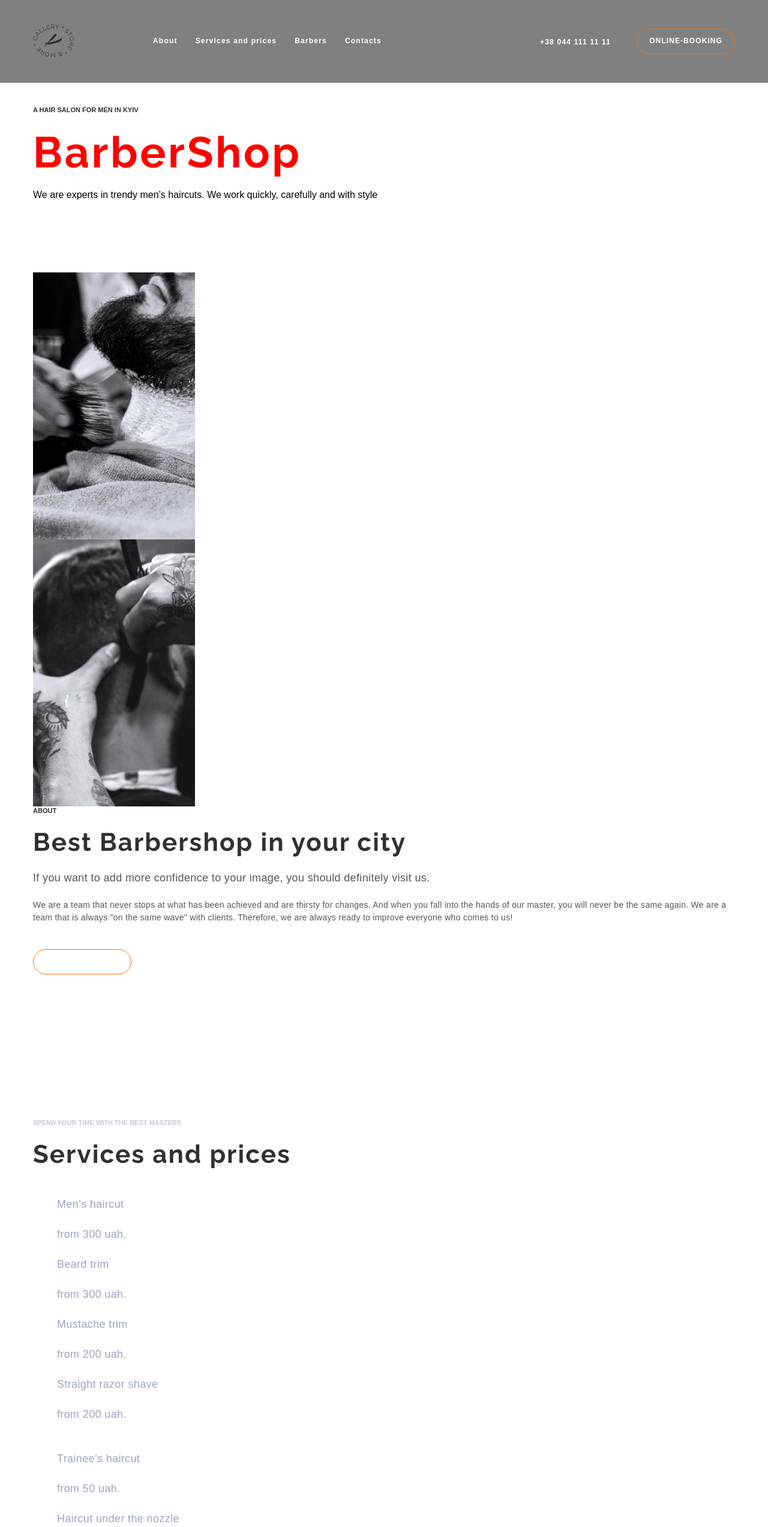
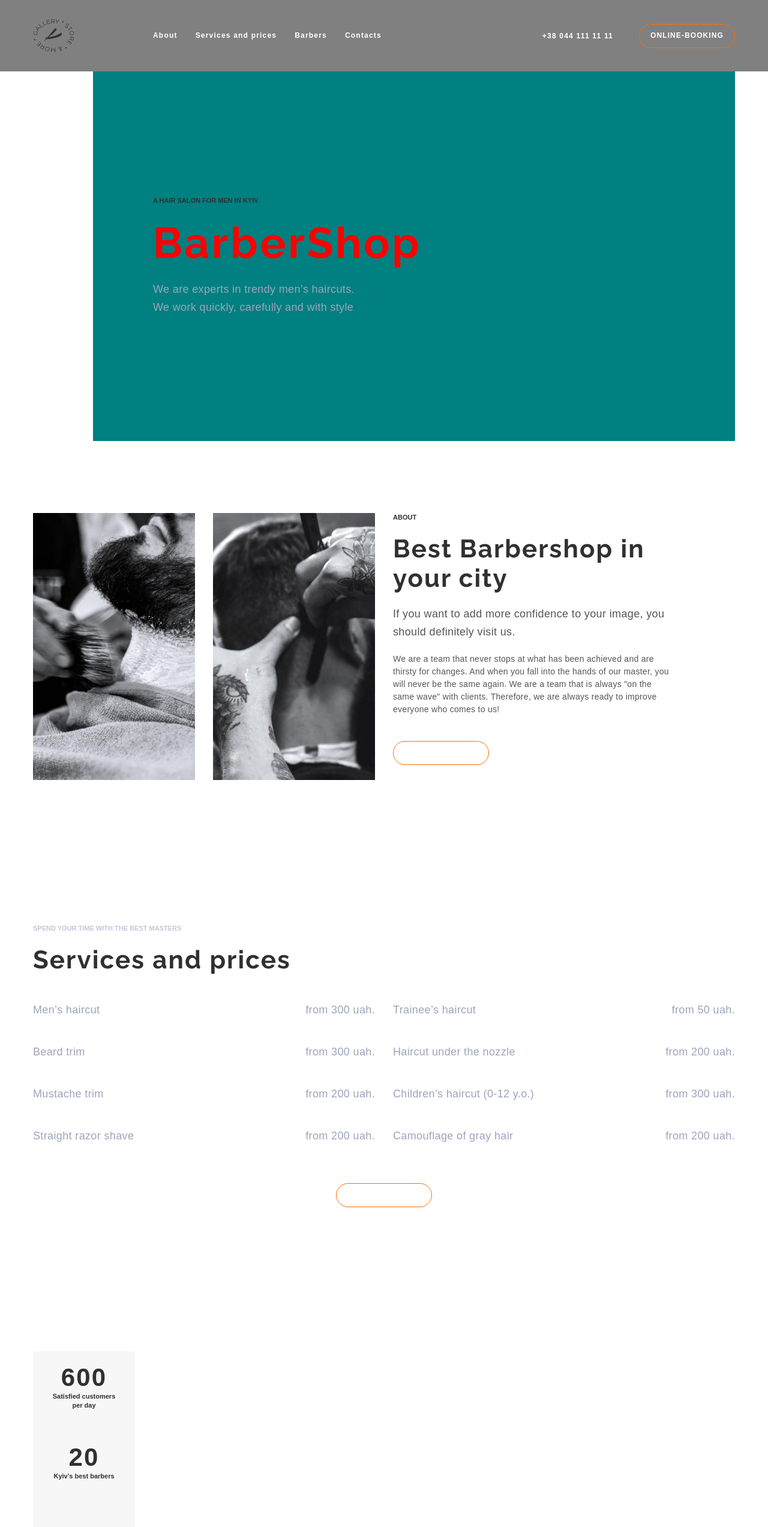
Before and after one commit to strictly-rigid/barbershop, a plain HTML site: page index.html in a window 1280 px wide. Shown: the top 2545 px of the page at 60% size. Drawn offline with nearby package versions, Linux system fonts and the light colour scheme.

Commit message:
flex added

```diff
--- a/css/styles.css
+++ b/css/styles.css
@@ -28,8 +28,19 @@ p {
   margin-bottom: 0;
 }
 
+ul,
+ol {
+  margin-top: 0;
+  margin-bottom: 0;
+  padding-left: 0;
+}
+
 img {
   display: block;
+}
+
+button {
+  cursor: pointer;
 }
 
 address {
@@ -71,7 +82,14 @@ header {
   margin: 0 auto;
 }
 
+.section {
+  padding-top: 120px;
+  padding-bottom: 120px;
+}
+
 .btn {
+  min-width: 160px;
+  height: 40px;
   font-family: inherit;
   font-weight: 600;
   font-size: 12px;
@@ -79,8 +97,8 @@ header {
   letter-spacing: 0.09em;
   text-transform: uppercase;
   color: var(--third-text-color);
-  background-color: inherit;
-  padding: 12px 20px;
+  background-color: transparent;
+  /* padding: 12px 20px; */
 
   border: 1px solid var(--accent-color);
   border-radius: 25px;
@@ -176,6 +194,7 @@ header {
 }
 
 .main-header {
+  margin-bottom: 20px;
   font-family: 'Raleway';
   font-size: 72px;
   line-height: calc(85 / 72);
@@ -183,17 +202,46 @@ header {
   color: red;
 }
 
+/* ----------------- HERO ----------------- */
+
+.hero-container {
+  display: flex;
+}
+
+.hero-list {
+  width: 100px;
+}
+
+.hero-wrapper {
+  background-color: teal;
+  flex-grow: 1;
+  padding: 208px 100px;
+}
+
 .hero-pre-title {
   margin-bottom: 20px;
 }
 
-.main-header {
-  margin-bottom: 20px;
+.hero-text {
+  max-width: 360px;
+  font-size: 18px;
+  line-height: calc(30 / 18);
+  letter-spacing: 0.02em;
+  color: var(--primary-text-color);
+}
+/* ----------------- DESCRIPTION ----------------- */
+
+.description-container {
+  display: flex;
+  gap: 30px;
 }
 
-.description {
-  padding-top: 120px;
-  padding-bottom: 120px;
+.description-list {
+  display: flex;
+  gap: 30px;
+}
+.description-wrapper {
+  max-width: 470px;
 }
 
 .descritpion-text {
@@ -201,9 +249,11 @@ header {
 }
 
 /* ----------------- PRICES ----------------- */
-.prices {
-  padding-top: 120px;
-  padding-bottom: 120px;
+
+.prices-wrapper {
+  display: flex;
+  justify-content: space-between;
+  margin-bottom: 44px;
 }
 
 .prices-pre-title {
@@ -215,19 +265,28 @@ header {
 }
 
 .prices-list {
-  margin-bottom: 44px;
+  width: calc((100% - 30px) / 2);
+}
+
+.prices-item {
+  display: flex;
+  justify-content: space-between;
+}
+
+.prices-item + .prices-item {
+  margin-top: 20px;
 }
 
 .prices-item-text {
   color: var(--primary-text-color);
 }
 
+.prices-btn {
+  display: block;
+  margin: 0 auto;
+}
+
 /* ----------------- BENEFITS ----------------- */
-
-.benefits {
-  padding-top: 120px;
-  padding-bottom: 120px;
-}
 
 .benefits-item {
   width: 170px;
@@ -263,12 +322,16 @@ header {
 /* ----------------- BARBERS ----------------- */
 
 .barbers {
-  padding-top: 120px;
-  padding-bottom: 120px;
+  background-color: var(--background-color);
 }
 
+.barbers-card {
+  flex-basis: calc(100%-60px) / 3;
+}
 .barbers-list {
   display: flex;
+  flex-wrap: wrap;
+  gap: 30px;
 }
 
 .barbers-title {
@@ -298,6 +361,22 @@ header {
   color: var(--accent-color);
 }
 
-.barbers-img {
-  margin-bottom: 30px;
+.barbers-card-content-wrapper {
+  padding-top: 30px;
 }
+
+/* ----------------- GALLERY ----------------- */
+
+.gallery-list {
+  display: flex;
+  flex-wrap: wrap;
+  gap: 30px;
+}
+
+.gallery-item {
+  flex-basis: calc(100%-90px) / 4;
+}
+
+.gallery-pre-title {
+  margin-bottom: 44px;
+}
--- a/index.html
+++ b/index.html
@@ -33,7 +33,7 @@
           <div class="nav-container">
             <ul class="header-list list">
               <li class="header-list-item">
-                <a class="header-list-link" href="#descritpion">About</a>
+                <a class="header-list-link" href="#description">About</a>
               </li>
               <li class="header-list-item">
                 <a class="header-list-link" href="#prices"
@@ -66,9 +66,9 @@
       </div>
     </header>
     <main>
+      <!--SECTION HERO-->
       <section class="hero">
-        <div class="container">
-          <div>
+        <div class="container hero-container">
           <ul class="hero-list list">
             <li class="hero-item">
               <a
@@ -89,8 +89,8 @@
               >
             </li>
           </ul>
-          </div>
-          <div>
+
+          <div class="hero-wrapper">
             <p class="hero-pre-title pre-title">A hair salon for men in Kyiv</p>
             <h1 class="main-header">BarberShop</h1>
             <p class="hero-text">
@@ -102,9 +102,9 @@
       </section>
 
       <!--SECTION DESCRIPTION-->
-      <section class="description" id="descritpion">
-        <div class="container">
-          <ul class="list">
+      <section class="description section" id="description">
+        <div class="description-container container">
+          <ul class="description-list list">
             <li>
               <img
                 src="./images/description/img1-desktop.jpg"
@@ -122,7 +122,7 @@
               />
             </li>
           </ul>
-
+          <div class="description-wrapper">
             <p class="pre-title">About</p>
             <h2 class="title">Best Barbershop in your city</h2>
             <p class="pre-text">
@@ -131,22 +131,24 @@
             </p>
             <p class="descritpion-text text">
               We are a team that never stops at what has been achieved and are
-            thirsty for changes. And when you fall into the hands of our master,
-            you will never be the same again. We are a team that is always "on
-            the same wave" with clients. Therefore, we are always ready to
-            improve everyone who comes to us!
+              thirsty for changes. And when you fall into the hands of our
+              master, you will never be the same again. We are a team that is
+              always "on the same wave" with clients. Therefore, we are always
+              ready to improve everyone who comes to us!
             </p>
             <button type="button" class="btn">Online-booking</button>
+          </div>
         </div>
       </section>
 
       <!--SECTION PRICES-->
-      <section class="prices" id="prices">
+      <section class="prices section" id="prices">
         <div class="container">
           <p class="prices-pre-title pre-title">
             Spend your time with the best masters
           </p>
           <h2 class="prices-title title">Services and prices</h2>
+          <div class="prices-wrapper">
             <ul class="prices-list">
               <li class="prices-item">
                 <p class="pre-text prices-item-text">Men’s haircut</p>
@@ -171,7 +173,9 @@
                 <p class="pre-text prices-item-text">from 50 uah.</p>
               </li>
               <li class="prices-item">
-              <p class="pre-text prices-item-text">Haircut under the nozzle</p>
+                <p class="pre-text prices-item-text">
+                  Haircut under the nozzle
+                </p>
                 <p class="pre-text prices-item-text">from 200 uah.</p>
               </li>
               <li class="prices-item">
@@ -185,13 +189,14 @@
                 <p class="pre-text prices-item-text">from 200 uah.</p>
               </li>
             </ul>
+          </div>
 
-          <button type="button" class="btn">online-booking</button>
+          <button type="button" class="prices-btn btn">online-booking</button>
         </div>
       </section>
 
       <!--SECTION BENEFITS-->
-      <section class="benefits">
+      <section class="benefits section">
         <div class="container">
           <ul class="benefits-list list">
             <li class="benefits-item">
@@ -227,12 +232,12 @@
       </section>
 
       <!--SECTION OUR BARBERS-->
-      <section class="barbers" id="barbers">
+      <section class="barbers section" id="barbers">
         <div class="container">
           <p class="pre-title">For true enjoyers of the atmosphere</p>
           <h2 class="barbers-title title">Our barbers</h2>
           <ul class="barbers-list list">
-            <li>
+            <li class="barbers-card">
               <img
                 src="./images/barbers/barber1.jpg"
                 alt="John Smith"
@@ -240,10 +245,12 @@
                 height="346"
                 class="barbers-img"
               />
+              <div class="barbers-card-content-wrapper">
                 <h3 class="barbers-name">John Smith</h3>
                 <p class="barbers-text">Extreme Barber</p>
+              </div>
             </li>
-            <li>
+            <li class="barbers-card">
               <img
                 src="./images/barbers/barber2.jpg"
                 alt="Michele Doe"
@@ -251,10 +258,12 @@
                 height="346"
                 class="barbers-img"
               />
+              <div class="barbers-card-content-wrapper">
                 <h3 class="barbers-name">Michele Doe</h3>
                 <p class="barbers-text">Extreme Barber</p>
+              </div>
             </li>
-            <li>
+            <li class="barbers-card">
               <img
                 src="./images/barbers/barber3.jpg"
                 alt="Alan Black"
@@ -262,15 +271,17 @@
                 height="346"
                 class="barbers-img"
               />
+              <div class="barbers-card-content-wrapper">
                 <h3 class="barbers-name">Alan Black</h3>
                 <p class="barbers-text">Extreme Barber</p>
+              </div>
             </li>
           </ul>
         </div>
       </section>
 
       <!--SECTION GALLERY-->
-      <section class="gallery">
+      <section class="gallery section">
         <div class="container">
           <p class="gallery-pre-title pre-title">
             In Latin, "barba" means "beard"
```
Lines whose indentation alone changed are shown as unchanged.
